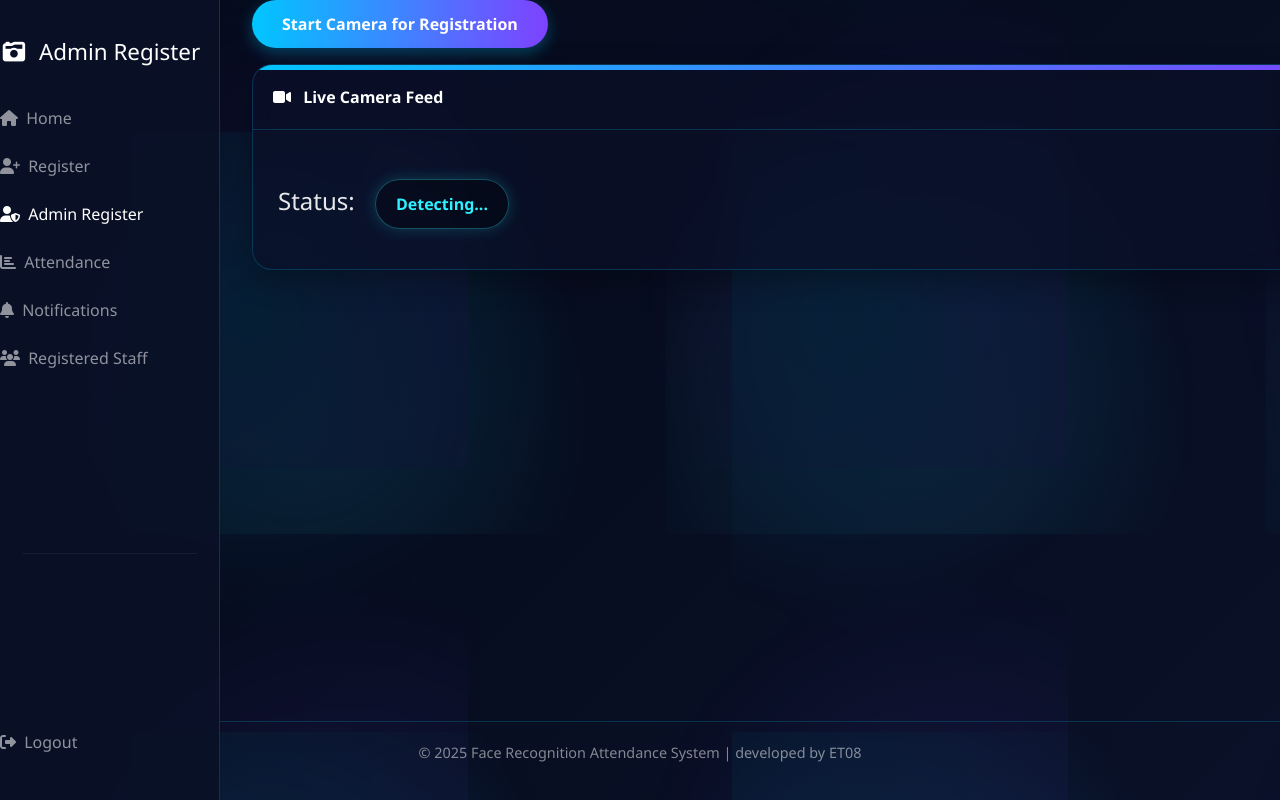
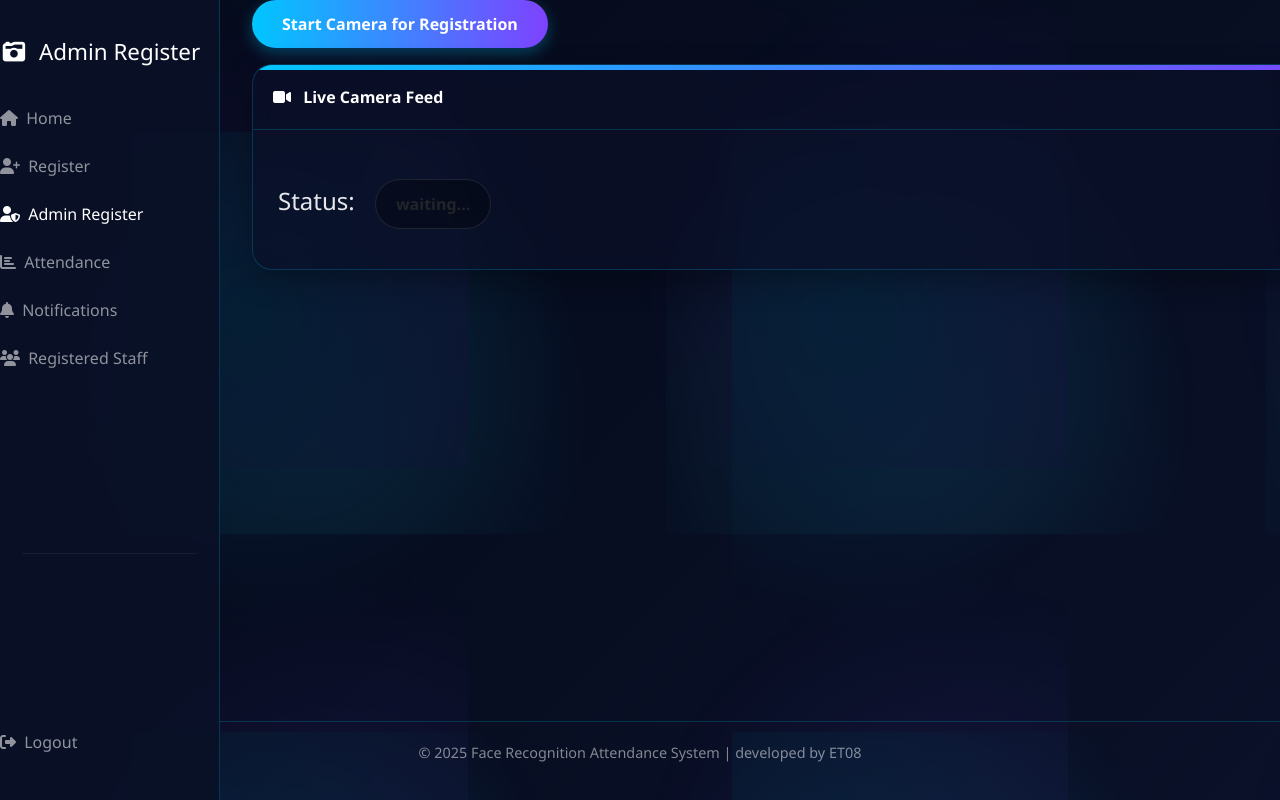
Before and after one commit to face-recognition-attendance-system1/class_attendance_system, a Flask app: page /admin_register_page in a window 1280 px wide; the page is wider, and only the part inside the window is pictured. Run offline with Flask 3, Linux system fonts and the light colour scheme; the visitor is signed in with stand-in values (Sample User, id 1); some libraries are stand-ins or nearby versions.

Commit message:
Update admin_register.html

```diff
--- a/templates/admin_register.html
+++ b/templates/admin_register.html
@@ -655,7 +655,7 @@
           </div>
           <div class="card-body">
             <div class="video-container" style="display: none;" id="videoContainer">
-              <img src="" width="100%" class="img-fluid" id="videoFeed">
+              <img src="" width="50%" class="img-fluid" id="videoFeed">
               <div class="camera-overlay">
                 <span class="recording-indicator"></span> LIVE
               </div>
@@ -663,7 +663,7 @@
 
             <div class="mt-4">
               <h4 class="d-inline-block me-3" style="color: rgba(255, 255, 255, 0.9);">Status:</h4>
-              <span id="status" class="status-indicator status-detecting">Detecting...</span>
+              <span id="status" class="status-indicator status-waiting">waiting...</span>
             </div>
           </div>
         </div>
```
